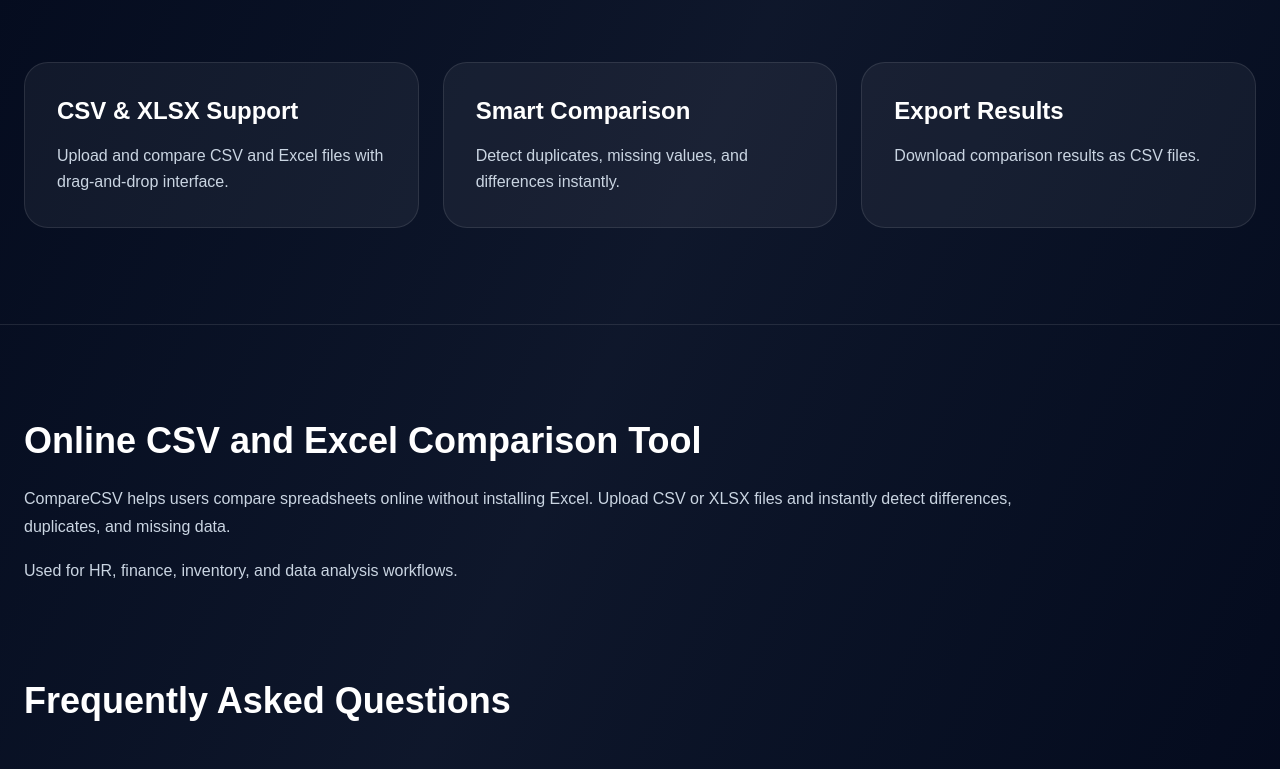
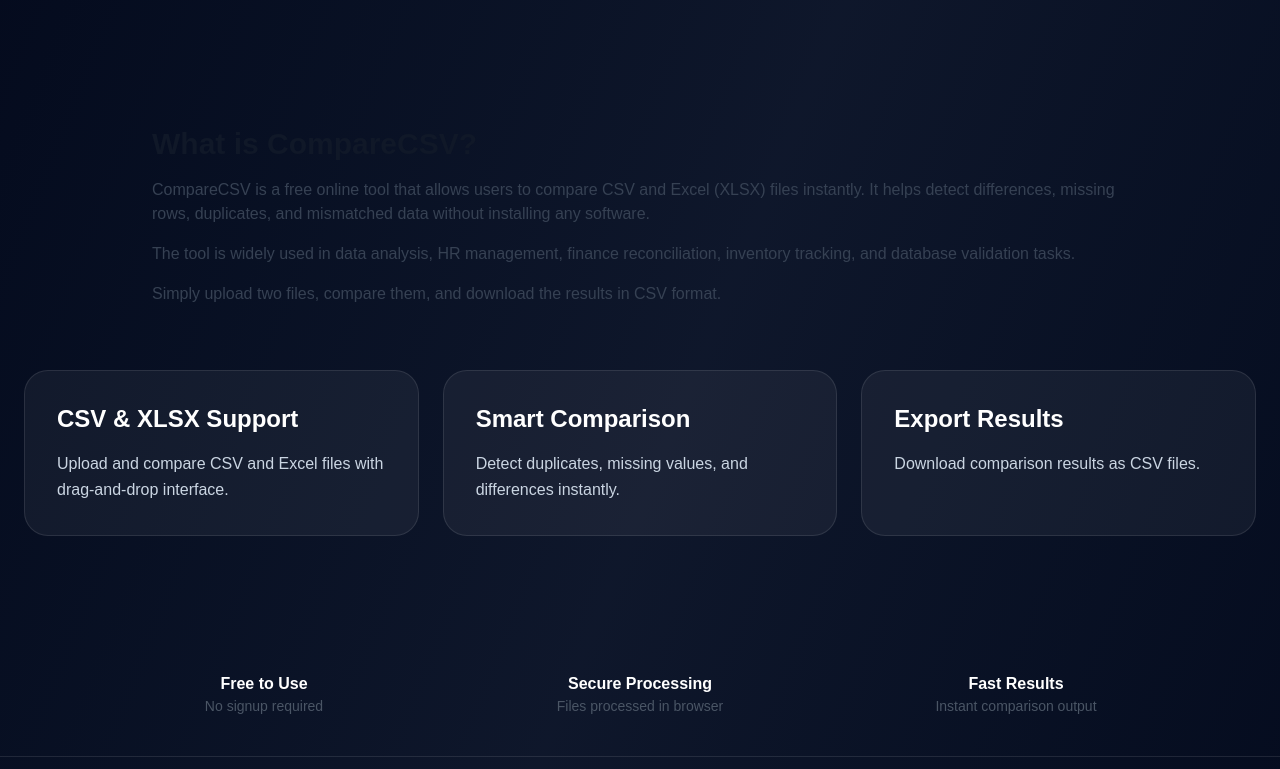
Before and after one commit to namrata505/comparecsv, a Next.js app: page / in a window 1280 px wide. Shown: the part 1080-1849 px from the top of the page. Built offline with nearby package versions, Linux system fonts and the light colour scheme.

Commit message:
SEO + trust section + UI improvements

```diff
--- a/app/page.tsx
+++ b/app/page.tsx
@@ -62,6 +62,25 @@
         </div>
 
       </section>
+      <section className="max-w-5xl mx-auto px-6 py-16 text-gray-700">
+        <h2 className="text-3xl font-bold text-gray-900 mb-4">
+          What is CompareCSV?
+        </h2>
+
+        <p className="mb-4">
+          CompareCSV is a free online tool that allows users to compare CSV and Excel (XLSX) files instantly.
+          It helps detect differences, missing rows, duplicates, and mismatched data without installing any software.
+        </p>
+
+        <p className="mb-4">
+          The tool is widely used in data analysis, HR management, finance reconciliation, inventory tracking,
+          and database validation tasks.
+        </p>
+
+        <p>
+          Simply upload two files, compare them, and download the results in CSV format.
+        </p>
+      </section>
 
       {/* Features */}
       <section className="max-w-7xl mx-auto px-6 pb-24">
@@ -92,6 +111,24 @@
         </div>
 
       </section>
+
+      {/* Trust section */}
+      <section className="max-w-6xl mx-auto px-6 py-10 grid md:grid-cols-3 gap-6 text-center">
+          <div>
+            <h3 className="font-semibold">Free to Use</h3>
+            <p className="text-sm text-gray-600">No signup required</p>
+          </div>
+
+          <div>
+            <h3 className="font-semibold">Secure Processing</h3>
+            <p className="text-sm text-gray-600">Files processed in browser</p>
+          </div>
+
+          <div>
+            <h3 className="font-semibold">Fast Results</h3>
+            <p className="text-sm text-gray-600">Instant comparison output</p>
+          </div>
+        </section>
 
       {/* SEO Content */}
       <section className="max-w-7xl mx-auto px-6 py-24 border-t border-white/10">
--- /dev/null
+++ b/app/robots.ts
@@ -0,0 +1,11 @@
+export default function robots() {
+  return {
+    rules: [
+      {
+        userAgent: "*",
+        allow: "/",
+      },
+    ],
+    sitemap: "https://comparecsv.org/sitemap.xml",
+  };
+}
--- /dev/null
+++ b/app/sitemap.ts
@@ -0,0 +1,9 @@
+export default function sitemap() {
+  return [
+    { url: "https://comparecsv.org", lastModified: new Date() },
+    { url: "https://comparecsv.org/about", lastModified: new Date() },
+    { url: "https://comparecsv.org/contact", lastModified: new Date() },
+    { url: "https://comparecsv.org/privacy-policy", lastModified: new Date() },
+    { url: "https://comparecsv.org/terms", lastModified: new Date() },
+  ];
+}
```
